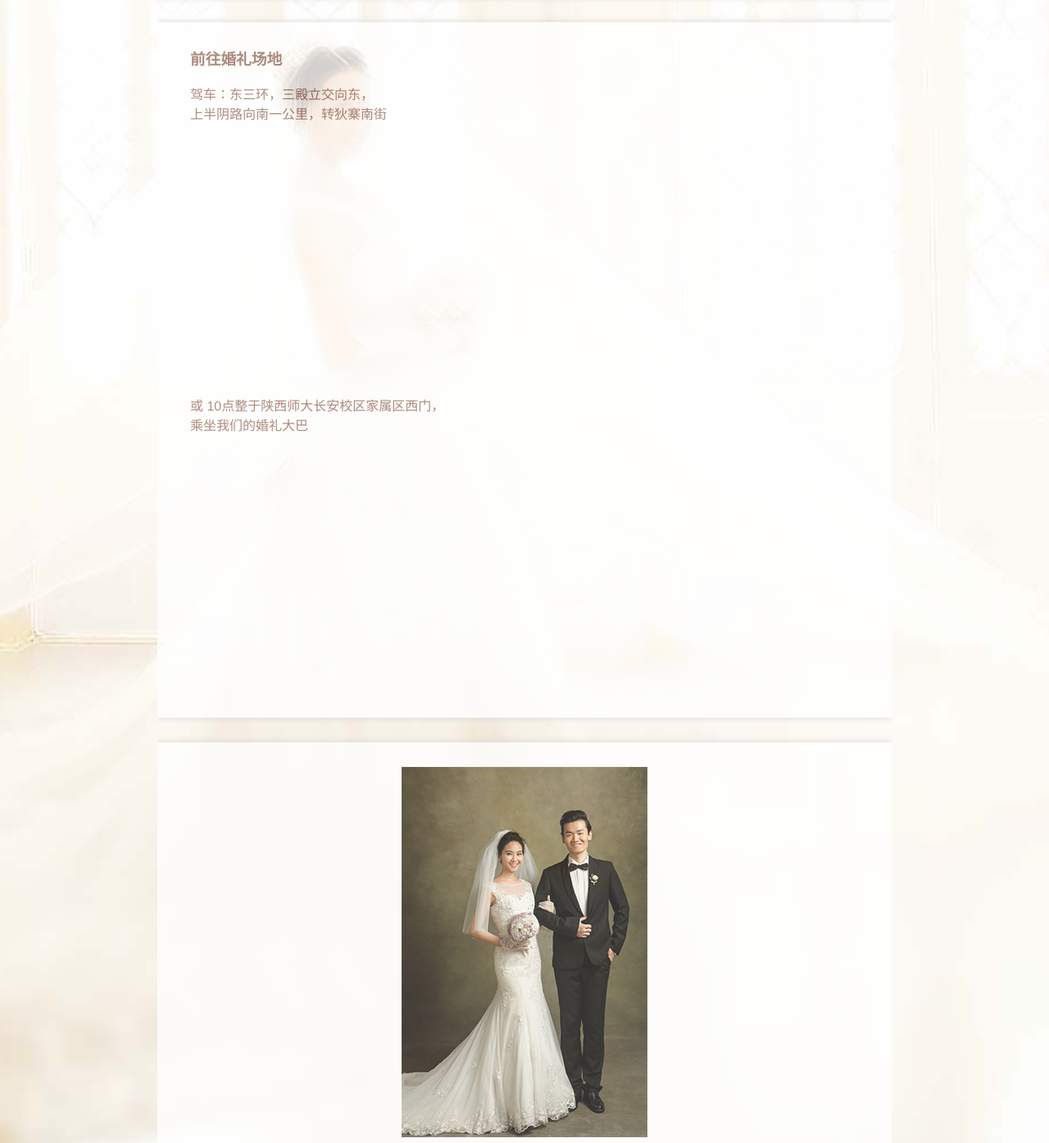
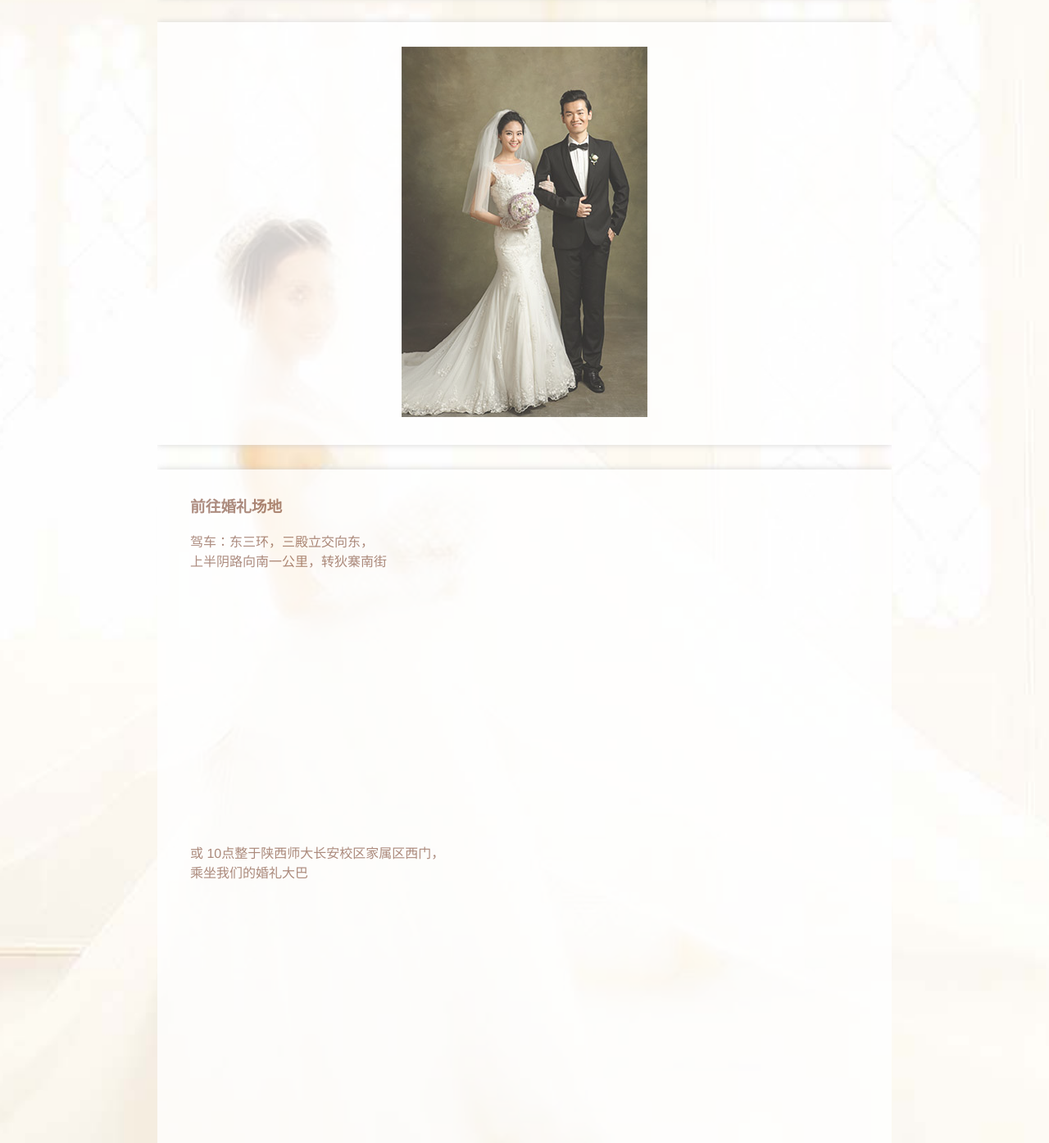
Before and after one commit to bestwish/invitation, a plain HTML site: page index.html in a window 1280 px wide. Shown: the part 854-2249 px from the top of the page at 82% size. Drawn offline with Linux system fonts and the light colour scheme; a script that the page names is missing.

Commit message:
update page

```diff
--- a/index.html
+++ b/index.html
@@ -59,6 +59,11 @@
 			</section>
 		</div>
 		<div class="block">
+			<section class="main-image" >
+				<img src="img/invitation-image.jpg">
+			</section>
+		</div>
+		<div class="block">
 			<section class="invite-position">
 				<h3 id="line">前往婚礼场地</h4>
 				<dl>
```
